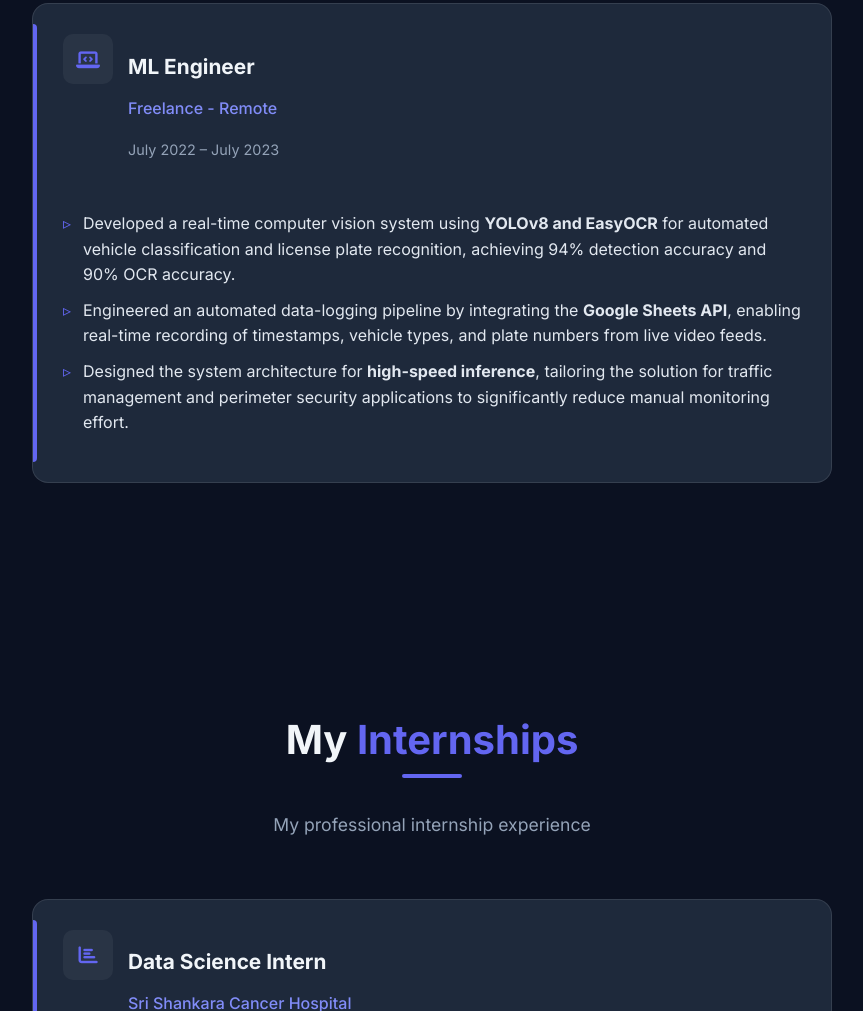
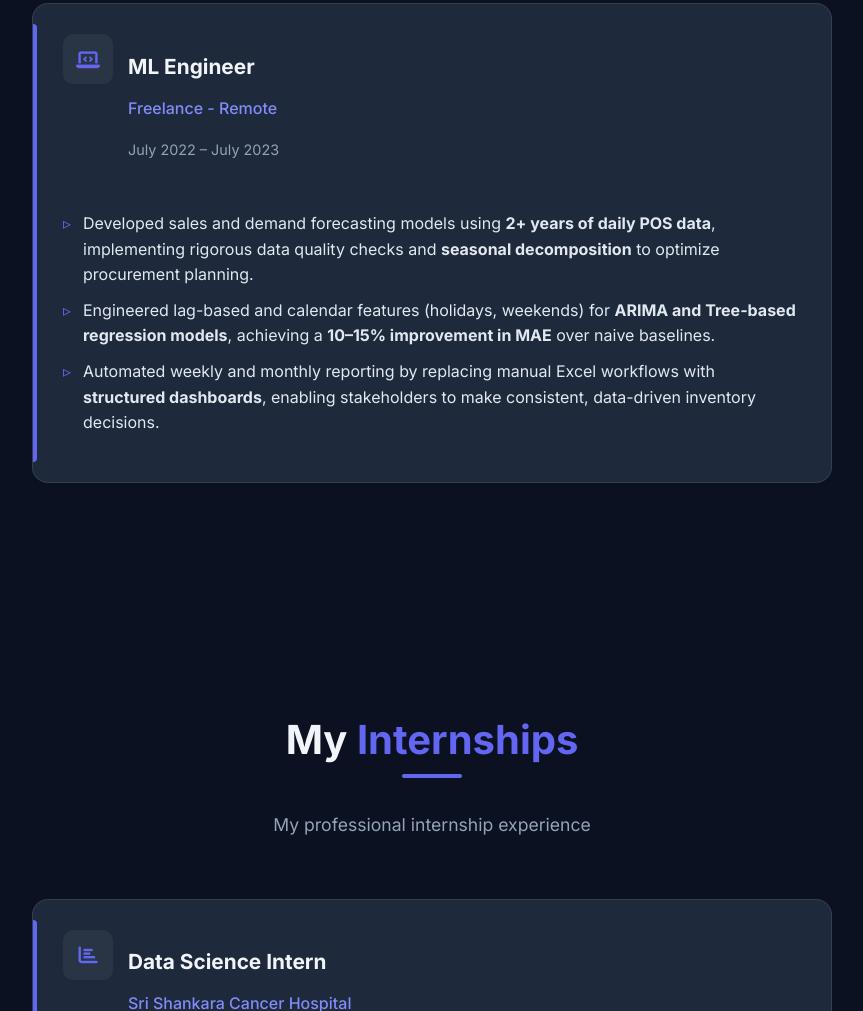
Before and after one commit to Bineet117/Bineet117.github.io, a plain HTML site: page index.html in a window 1280 px wide. Shown: the part 2712-3723 px from the top of the page, without its empty margins (208-1071 px from the left). Drawn offline with nearby package versions, Linux system fonts and the light colour scheme.

Commit message:
Revise experience section in index.htmlupdated poitns
Updated experience details to reflect new projects and achievements.

```diff
--- a/index.html
+++ b/index.html
@@ -188,15 +188,9 @@
                     </div>
                     <div class="experience-details">
                         <ul>
-                            <li>Developed a real-time computer vision system using <strong>YOLOv8 and EasyOCR</strong>
-                                for automated vehicle classification and license plate recognition, achieving 94%
-                                detection accuracy and 90% OCR accuracy.</li>
-                            <li>Engineered an automated data-logging pipeline by integrating the <strong>Google Sheets
-                                    API</strong>, enabling real-time recording of timestamps, vehicle types, and plate
-                                numbers from live video feeds.</li>
-                            <li>Designed the system architecture for <strong>high-speed inference</strong>, tailoring
-                                the solution for traffic management and perimeter security applications to significantly
-                                reduce manual monitoring effort.</li>
+                            <li>Developed sales and demand forecasting models using <strong>2+ years of daily POS data</strong>, implementing rigorous data quality checks and <strong>seasonal decomposition</strong> to optimize procurement planning.</li>
+                            <li>Engineered lag-based and calendar features (holidays, weekends) for <strong>ARIMA and Tree-based regression models</strong>, achieving a <strong>10–15% improvement in MAE</strong> over naive baselines.</li>
+                            <li>Automated weekly and monthly reporting by replacing manual Excel workflows with <strong>structured dashboards</strong>, enabling stakeholders to make consistent, data-driven inventory decisions.</li>
                         </ul>
                     </div>
                 </div>
```
